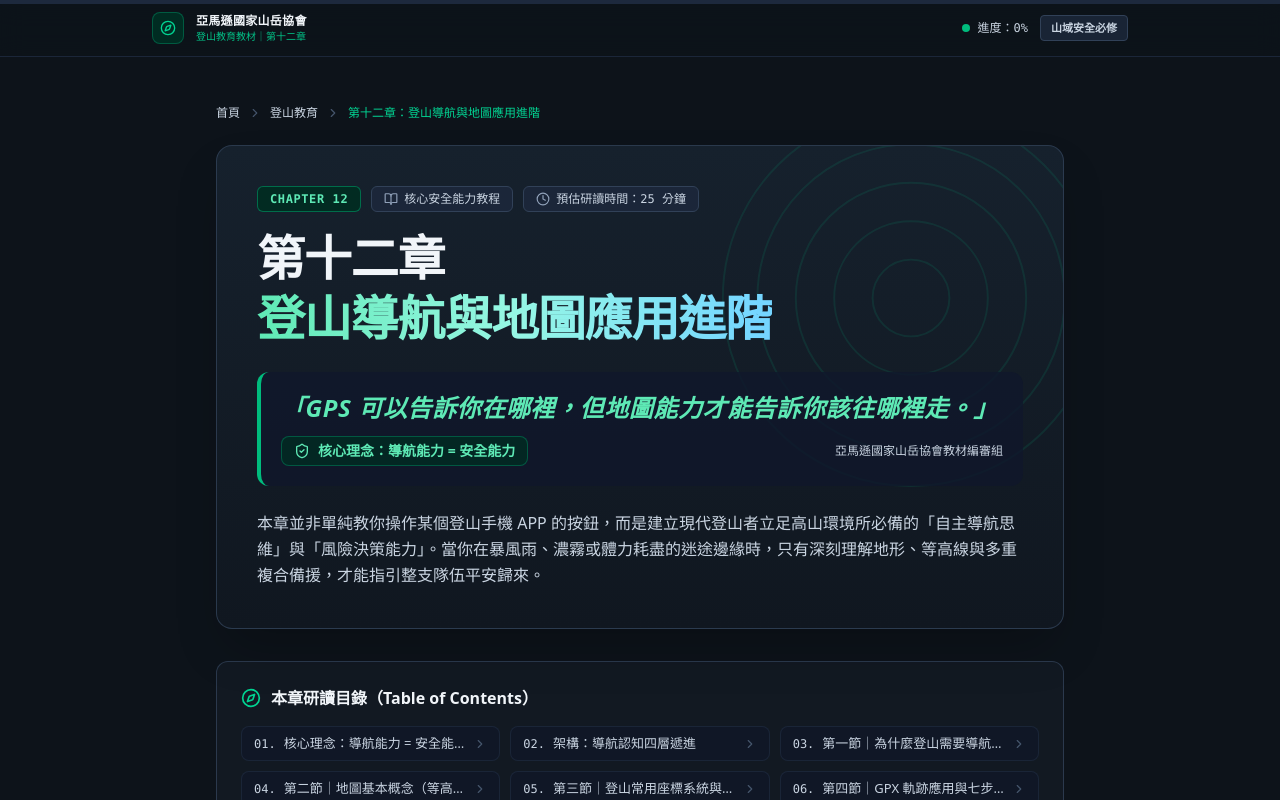
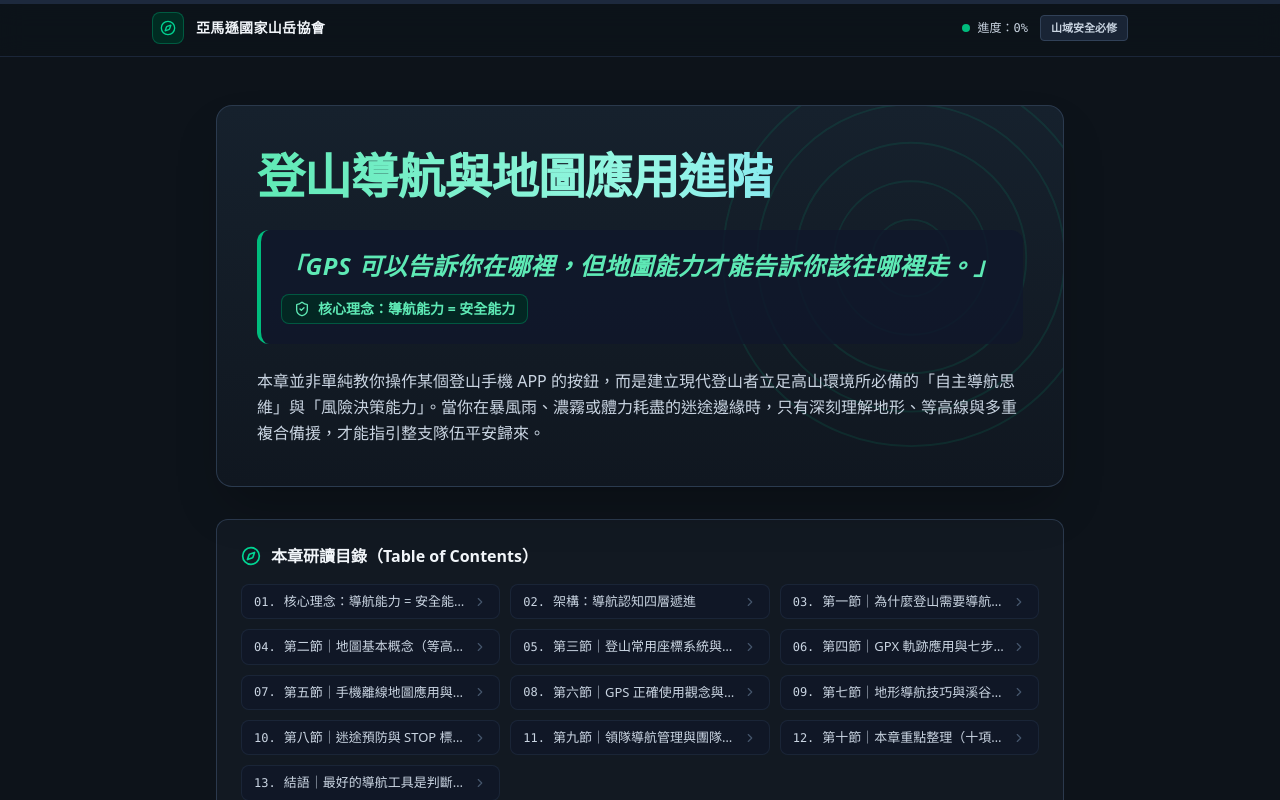
Before and after one commit to transfera920-cloud/AMAZON-GPX2, a React (Vite) app: page / in a window 1280 px wide. Shown: the top 800 px of the page. Built offline with nearby package versions, Linux system fonts and the light colour scheme.

Commit message:
refactor: update branding and simplify navigation
Update site titles, metadata, and header structure to streamline the UI. Remove chapter navigation links and consolidate branding elements for a cleaner look.

```diff
--- a/index.html
+++ b/index.html
@@ -3,25 +3,24 @@
   <head>
     <meta charset="UTF-8" />
     <meta name="viewport" content="width=device-width, initial-scale=1.0" />
-    <title>第十二章：登山導航與地圖應用進階 - 登山教育教材｜亞馬遜國家山岳協會</title>
-    <meta name="description" content="第十二章：登山導航與地圖應用進階。完整學習登山導航與地圖判讀，理解等高線、座標系統、GPS、GPX、離線地圖與 STOP 迷途處理原則，建立多元導航與山域安全判斷能力。" />
-    <meta name="keywords" content="登山導航, 登山地圖, 登山 GPS, GPX, GPX 軌跡, 離線地圖, 登山迷路, 登山迷途, 等高線, 登山指北針, 山岳導航, 登山安全, 登山地圖判讀, STOP原則" />
+    <title>登山導航與地圖應用進階｜等高線、GPS、GPX｜亞馬遜國家山岳協會</title>
+    <meta name="description" content="登山時如何用地圖、GPS 與 GPX 判斷自己在哪、該往哪走？介紹等高線與地形判讀、座標系統、離線地圖，以及迷途時的 STOP 原則。" />
     <meta name="author" content="亞馬遜國家山岳協會" />
-    <link rel="canonical" href="https://amazon-hike.com/intro" />
+    <link rel="canonical" href="https://chapter12.amazon-hike.com/" />
 
     <!-- Open Graph / Facebook -->
     <meta property="og:type" content="article" />
-    <meta property="og:url" content="https://amazon-hike.com/intro" />
-    <meta property="og:title" content="第十二章：登山導航與地圖應用進階 - 登山教育教材｜亞馬遜國家山岳協會" />
-    <meta property="og:description" content="第十二章：登山導航與地圖應用進階。完整學習登山導航與地圖判讀，理解等高線、座標系統、GPS、GPX、離線地圖與 STOP 迷途處理原則，建立多元導航與山域安全判斷能力。" />
-    <meta property="og:site_name" content="亞馬遜國家山岳協會 登山教育體系" />
+    <meta property="og:url" content="https://chapter12.amazon-hike.com/" />
+    <meta property="og:title" content="登山導航與地圖應用進階｜等高線、GPS、GPX｜亞馬遜國家山岳協會" />
+    <meta property="og:description" content="登山時如何用地圖、GPS 與 GPX 判斷自己在哪、該往哪走？介紹等高線與地形判讀、座標系統、離線地圖，以及迷途時的 STOP 原則。" />
+    <meta property="og:site_name" content="亞馬遜國家山岳協會" />
 
     <!-- Twitter Card -->
-    <meta name="twitter:card" content="summary_large_image" />
-    <meta name="twitter:title" content="第十二章：登山導航與地圖應用進階 - 登山教育教材｜亞馬遜國家山岳協會" />
-    <meta name="twitter:description" content="第十二章：登山導航與地圖應用進階。完整學習登山導航與地圖判讀，理解等高線、座標系統、GPS、GPX、離線地圖與 STOP 迷途處理原則，建立多元導航與山域安全判斷能力。" />
+    <meta name="twitter:card" content="summary" />
+    <meta name="twitter:title" content="登山導航與地圖應用進階｜等高線、GPS、GPX｜亞馬遜國家山岳協會" />
+    <meta name="twitter:description" content="登山時如何用地圖、GPS 與 GPX 判斷自己在哪、該往哪走？介紹等高線與地形判讀、座標系統、離線地圖，以及迷途時的 STOP 原則。" />
 
-    <!-- Google Fonts for Editorial Mountaineering Style -->
+    <!-- Google Fonts -->
     <link rel="preconnect" href="https://fonts.googleapis.com">
     <link rel="preconnect" href="https://fonts.gstatic.com" crossorigin>
     <link href="https://fonts.googleapis.com/css2?family=Noto+Sans+TC:wght@400;500;600;700;900&family=JetBrains+Mono:wght@400;500;600&display=swap" rel="stylesheet">
@@ -36,7 +35,6 @@
           "@id": "https://amazon-hike.com/#website",
           "url": "https://amazon-hike.com/",
           "name": "亞馬遜國家山岳協會",
-          "description": "國家登山教育與山域安全教材體系",
           "publisher": {
             "@id": "https://amazon-hike.com/#organization"
           }
@@ -49,30 +47,30 @@
         },
         {
           "@type": "WebPage",
-          "@id": "https://amazon-hike.com/intro#webpage",
-          "url": "https://amazon-hike.com/intro",
-          "name": "第十二章：登山導航與地圖應用進階 - 登山教育教材｜亞馬遜國家山岳協會",
-          "description": "第十二章：登山導航與地圖應用進階。完整學習登山導航與地圖判讀，理解等高線、座標系統、GPS、GPX、離線地圖與 STOP 迷途處理原則，建立多元導航與山域安全判斷能力。",
+          "@id": "https://chapter12.amazon-hike.com/#webpage",
+          "url": "https://chapter12.amazon-hike.com/",
+          "name": "登山導航與地圖應用進階｜等高線、GPS、GPX｜亞馬遜國家山岳協會",
+          "description": "登山時如何用地圖、GPS 與 GPX 判斷自己在哪、該往哪走？介紹等高線與地形判讀、座標系統、離線地圖，以及迷途時的 STOP 原則。",
           "isPartOf": {
             "@id": "https://amazon-hike.com/#website"
           },
           "breadcrumb": {
-            "@id": "https://amazon-hike.com/intro#breadcrumb"
+            "@id": "https://chapter12.amazon-hike.com/#breadcrumb"
           },
           "inLanguage": "zh-TW"
         },
         {
           "@type": "EducationalArticle",
-          "@id": "https://amazon-hike.com/intro#article",
+          "@id": "https://chapter12.amazon-hike.com/#article",
           "isPartOf": {
-            "@id": "https://amazon-hike.com/intro#webpage"
+            "@id": "https://chapter12.amazon-hike.com/#webpage"
           },
-          "headline": "第十二章：登山導航與地圖應用進階",
+          "headline": "登山導航與地圖應用進階",
           "alternativeHeadline": "GPS、GPX、離線地圖、等高線地形判讀與迷途處理原則",
-          "description": "第十二章：登山導航與地圖應用進階。完整學習登山導航與地圖判讀，理解等高線、座標系統、GPS、GPX、離線地圖與 STOP 迷途處理原則，建立多元導航與山域安全判斷能力。",
+          "description": "登山時如何用地圖、GPS 與 GPX 判斷自己在哪、該往哪走？介紹等高線與地形判讀、座標系統、離線地圖，以及迷途時的 STOP 原則。",
           "inLanguage": "zh-TW",
-          "mainEntityOfPage": "https://amazon-hike.com/intro",
-          "url": "https://amazon-hike.com/intro",
+          "mainEntityOfPage": "https://chapter12.amazon-hike.com/",
+          "url": "https://chapter12.amazon-hike.com/",
           "author": {
             "@type": "Organization",
             "@id": "https://amazon-hike.com/#organization",
@@ -97,7 +95,7 @@
         },
         {
           "@type": "BreadcrumbList",
-          "@id": "https://amazon-hike.com/intro#breadcrumb",
+          "@id": "https://chapter12.amazon-hike.com/#breadcrumb",
           "itemListElement": [
             {
               "@type": "ListItem",
@@ -108,44 +106,8 @@
             {
               "@type": "ListItem",
               "position": 2,
-              "name": "登山教育",
-              "item": "https://amazon-hike.com/intro"
-            },
-            {
-              "@type": "ListItem",
-              "position": 3,
-              "name": "第十二章：登山導航與地圖應用進階",
-              "item": "https://amazon-hike.com/intro"
-            }
-          ]
-        },
-        {
-          "@type": "FAQPage",
-          "@id": "https://amazon-hike.com/intro#faq",
-          "mainEntity": [
-            {
-              "@type": "Question",
-              "name": "有了手機離線地圖與 GPX 軌跡，登山還會迷路嗎？",
-              "acceptedAnswer": {
-                "@type": "Answer",
-                "text": "會。GPX 只是別人的行進歷史軌跡，並非絕對通行的真理。手機可能會耗電、故障、因峽谷多路徑效應定位漂移，且無法代替人眼判讀前方崩塌、斷崖或溪谷暴漲。真正的導航必須是 GPS、地形判讀與地圖交叉驗證。"
-              }
-            },
-            {
-              "@type": "Question",
-              "name": "登山迷路時應該沿著溪流往下走嗎？",
-              "acceptedAnswer": {
-                "@type": "Answer",
-                "text": "絕對不可盲目沿溪流下切！台灣山區溪谷地形極度險峻，充斥瀑布、深潭、垂直峭壁、落石坍方與暴漲風險，往往下切後進退兩難導致失溫或墜崖。迷途應遵守 STOP 原則，優先原路退回最後確認點或在稜線避風處就地避難待援。"
-              }
-            },
-            {
-              "@type": "Question",
-              "name": "等高線密集與稀疏代表什麼意義？",
-              "acceptedAnswer": {
-                "@type": "Answer",
-                "text": "等高線是連接相同海拔高度的閉合曲線。水平距離內等高線越密集，代表高度變化越劇烈、坡度越陡峭；等高線越稀疏，代表高度變化平緩、坡度較平整。"
-              }
+              "name": "登山導航與地圖應用進階",
+              "item": "https://chapter12.amazon-hike.com/"
             }
           ]
         }
--- a/metadata.json
+++ b/metadata.json
@@ -1,6 +1,6 @@
 {
-  "name": "第十二章：登山導航與地圖應用進階 - 登山教育教材｜亞馬遜國家山岳協會",
-  "description": "第十二章：登山導航與地圖應用進階。完整學習登山導航與地圖判讀，理解等高線、座標系統、GPS、GPX、離線地圖與 STOP 迷途處理原則，建立多元導航與山域安全判斷能力。",
+  "name": "登山導航與地圖應用進階｜等高線、GPS、GPX｜亞馬遜國家山岳協會",
+  "description": "登山時如何用地圖、GPS 與 GPX 判斷自己在哪、該往哪走？介紹等高線與地形判讀、座標系統、離線地圖，以及迷途時的 STOP 原則。",
   "requestFramePermissions": [],
   "majorCapabilities": [
     "MAJOR_CAPABILITY_SERVER_SIDE_GEMINI_API"
--- a/src/App.tsx
+++ b/src/App.tsx
@@ -72,14 +72,9 @@ export default function App() {
             <div className="flex h-8 w-8 items-center justify-center rounded-lg bg-emerald-950 border border-emerald-700/60 text-emerald-400 group-hover:border-emerald-500 transition-colors">
               <Compass className="h-4 w-4 animate-spin-slow" />
             </div>
-            <div className="flex flex-col">
-              <span className="text-xs font-bold text-slate-100 tracking-wide group-hover:text-emerald-300 transition-colors">
-                亞馬遜國家山岳協會
-              </span>
-              <span className="text-[10px] text-emerald-400/90 font-mono">
-                登山教育教材｜第十二章
-              </span>
-            </div>
+            <span className="text-sm font-bold text-slate-100 tracking-wide group-hover:text-emerald-300 transition-colors">
+              亞馬遜國家山岳協會
+            </span>
           </a>
 
           <div className="flex items-center gap-3">
@@ -96,15 +91,6 @@ export default function App() {
 
       {/* Main Container */}
       <main className="max-w-4xl mx-auto px-4 sm:px-6 pt-8 sm:pt-12">
-        {/* Breadcrumb Navigation */}
-        <nav aria-label="麵包屑導航" className="mb-6 flex items-center gap-2 text-xs text-slate-300 font-mono">
-          <a href="https://amazon-hike.com/" className="hover:text-emerald-400 transition-colors">首頁</a>
-          <ChevronRight className="h-3.5 w-3.5 text-slate-600" />
-          <a href="https://amazon-hike.com/intro" className="hover:text-emerald-400 transition-colors">登山教育</a>
-          <ChevronRight className="h-3.5 w-3.5 text-slate-600" />
-          <span className="text-emerald-400 font-medium">第十二章：登山導航與地圖應用進階</span>
-        </nav>
-
         {/* ================================================== */}
         {/* 1. CHAPTER HERO */}
         {/* ================================================== */}
@@ -121,23 +107,8 @@ export default function App() {
           </div>
 
           <div className="relative z-10">
-            <div className="flex flex-wrap items-center gap-2.5 mb-4">
-              <span className="rounded-md bg-emerald-950/90 border border-emerald-600/60 px-3 py-1 text-xs font-mono font-bold text-emerald-300 tracking-wider">
-                CHAPTER 12
-              </span>
-              <span className="rounded-md bg-slate-800/80 border border-slate-700 px-3 py-1 text-xs text-slate-300 flex items-center gap-1.5">
-                <BookOpen className="h-3.5 w-3.5 text-slate-400" /> 核心安全能力教程
-              </span>
-              <span className="rounded-md bg-slate-800/80 border border-slate-700 px-3 py-1 text-xs text-slate-300 flex items-center gap-1.5 font-mono">
-                <Clock className="h-3.5 w-3.5 text-slate-400" /> 預估研讀時間：25 分鐘
-              </span>
-            </div>
-
-            <h1 className="text-3xl sm:text-5xl font-black text-slate-100 tracking-tight leading-tight">
-              第十二章<br />
-              <span className="text-transparent bg-clip-text bg-gradient-to-r from-emerald-300 via-teal-200 to-sky-300">
-                登山導航與地圖應用進階
-              </span>
+            <h1 className="text-3xl sm:text-5xl font-black tracking-tight leading-tight text-transparent bg-clip-text bg-gradient-to-r from-emerald-300 via-teal-200 to-sky-300">
+              登山導航與地圖應用進階
             </h1>
 
             {/* Core Golden Rule Quote */}
@@ -150,7 +121,6 @@ export default function App() {
                   <ShieldCheck className="h-4 w-4" />
                   <span>核心理念：導航能力 = 安全能力</span>
                 </div>
-                <span className="text-xs text-slate-300">亞馬遜國家山岳協會教材編審組</span>
               </div>
             </div>
 
--- a/src/components/ChapterNavFooter.tsx
+++ b/src/components/ChapterNavFooter.tsx
@@ -1,78 +1,22 @@
 import React from 'react';
-import { ArrowLeft, ArrowRight, ShieldAlert, BookOpen, ExternalLink } from 'lucide-react';
+import { ShieldAlert, Compass } from 'lucide-react';
 
 export const ChapterNavFooter: React.FC = () => {
   return (
     <div className="mt-16 border-t border-slate-800 pt-10">
-      {/* Previous / Next Chapter Navigation */}
-      <div className="grid grid-cols-1 sm:grid-cols-2 gap-4 mb-12">
-        <div
-          id="nav-prev-chapter"
-          className="rounded-xl border border-slate-800 bg-[#121922] p-5 hover:border-slate-700 transition-all flex flex-col justify-between"
-        >
-          <div>
-            <span className="flex items-center gap-1.5 text-xs font-semibold text-slate-300 mb-1">
-              <ArrowLeft className="h-3.5 w-3.5" /> 上一章（Chapter 11）
-            </span>
-            <h4 className="text-base font-bold text-slate-100">
-              第十一章：山域氣候判讀、雲形預警與高山風雨風險因應
-            </h4>
-            <p className="text-xs text-slate-300 mt-2 line-clamp-2">
-              理解鋒面、高氣壓、焚風與午後熱對流之微氣候形成機制，掌握失溫與雷擊防範要點。
-            </p>
-          </div>
-          <div className="mt-4 pt-3 border-t border-slate-800/60 flex items-center justify-between text-xs text-slate-300 font-mono">
-            <span>核心安全課綱</span>
-            <span className="text-slate-300">已完讀</span>
-          </div>
-        </div>
-
-        <div
-          id="nav-next-chapter"
-          className="rounded-xl border border-emerald-800/40 bg-[#0f1b1c] p-5 hover:border-emerald-600/60 transition-all flex flex-col justify-between"
-        >
-          <div>
-            <span className="flex items-center gap-1.5 text-xs font-semibold text-emerald-400 mb-1">
-              下一章（Chapter 13） <ArrowRight className="h-3.5 w-3.5" />
-            </span>
-            <h4 className="text-base font-bold text-slate-100">
-              第十三章：高山野外急救、創傷搬運與緊急露宿避難處置
-            </h4>
-            <p className="text-xs text-slate-300 mt-2 line-clamp-2">
-              高海拔肺水腫、腦水腫判別處置，利用隨身裝備搭設緊急庇護所，確保迷途待援之存活率。
-            </p>
-          </div>
-          <div className="mt-4 pt-3 border-t border-emerald-900/40 flex items-center justify-between text-xs text-emerald-400 font-mono">
-            <span>核心安全課綱</span>
-            <span className="font-bold">接續研讀 ➔</span>
-          </div>
-        </div>
-      </div>
-
       {/* Association Authority & Educational Declaration */}
       <footer className="rounded-2xl border border-slate-800/80 bg-[#0d131a] p-6 sm:p-8 text-xs text-slate-300">
-        <div className="flex flex-col md:flex-row items-start md:items-center justify-between gap-6 border-b border-slate-800 pb-6">
-          <div>
-            <a
-              href="https://amazon-hike.com/"
-              className="inline-flex items-center gap-2 text-slate-100 font-black text-base tracking-wide hover:text-emerald-400 transition-colors"
-            >
-              <BookOpen className="h-5 w-5 text-emerald-400" />
-              <span>亞馬遜國家山岳協會｜國家登山教育與山域安全教材體系</span>
-            </a>
-            <p className="text-slate-300 mt-1">
-              本教材由亞馬遜國家山岳協會教材編審委員會嚴格制定，旨在提升國人自主登山安全素養與野外生存決策能力。
-            </p>
-          </div>
-
-          <div className="flex flex-wrap items-center gap-2">
-            <span className="rounded bg-slate-800 px-2.5 py-1 text-slate-300 font-mono text-[11px]">
-              版本：2026 增訂版（第十二章）
-            </span>
-            <span className="rounded bg-emerald-950 px-2.5 py-1 text-emerald-400 font-mono text-[11px] border border-emerald-800/60">
-              課程代碼：MTA-NAV-201
-            </span>
-          </div>
+        <div className="flex flex-col items-center justify-center text-center gap-4 border-b border-slate-800 pb-6">
+          <a
+            href="https://amazon-hike.com/"
+            className="inline-flex items-center justify-center gap-2.5 text-slate-100 font-bold text-base tracking-wide hover:text-emerald-400 transition-colors"
+            title="亞馬遜國家山岳協會"
+          >
+            <div className="flex h-7 w-7 items-center justify-center rounded-lg bg-emerald-950 border border-emerald-700/60 text-emerald-400">
+              <Compass className="h-4 w-4" />
+            </div>
+            <span>亞馬遜國家山岳協會</span>
+          </a>
         </div>
 
         {/* Safety & Emergency Callout */}
@@ -80,7 +24,7 @@ export const ChapterNavFooter: React.FC = () => {
           <div className="flex items-start gap-3">
             <ShieldAlert className="h-5 w-5 text-rose-400 flex-shrink-0 mt-0.5" />
             <div className="text-xs sm:text-[13px] text-slate-300 space-y-1">
-              <h5 className="font-bold text-rose-300">山域安全與求救應急須知：</h5>
+              <p className="font-bold text-rose-300">山域安全與求救應急須知：</p>
               <p className="leading-relaxed">
                 高山環境氣候瞬息萬變，任何電子產品皆有失效風險。本教材內容為登山安全防禦思維之建立，絕不可取代實際山野實作與經驗累積。
                 在台灣山區若遭遇緊急狀況且手機無收訊，<strong>請使用手機直接撥打「112」國際緊急求救專線</strong>（只要有任何一家電信業者訊號即可接通搜救總機），並清楚報出「經緯度座標」、「大地基準」、「最後確認時間」與「目前人員狀況」。
@@ -89,17 +33,10 @@ export const ChapterNavFooter: React.FC = () => {
           </div>
         </div>
 
-        {/* Footer Legal & Copyright */}
-        <div className="flex flex-col sm:flex-row items-center justify-between gap-4 text-slate-300 text-[11px]">
+        {/* Footer Legal & Copyright - Centered */}
+        <div className="flex items-center justify-center text-center text-slate-300 text-[11px]">
           <div>
-            © 2026 亞馬遜國家山岳協會 (Amazon National Mountaineering Association). All rights reserved.
-          </div>
-          <div className="flex items-center gap-4">
-            <span>無痕山林 (Leave No Trace)</span>
-            <span>•</span>
-            <span>安全自主負責</span>
-            <span>•</span>
-            <span>守護台灣山林</span>
+            © 2026 <a href="https://amazon-hike.com/" className="hover:text-emerald-400 transition-colors font-medium">亞馬遜國家山岳協會</a> (Amazon Alpine Association). All rights reserved.
           </div>
         </div>
       </footer>
--- a/src/components/KeyTakeaways.tsx
+++ b/src/components/KeyTakeaways.tsx
@@ -74,9 +74,9 @@ export const KeyTakeaways: React.FC = () => {
           </span>
           <span className="h-px flex-1 bg-slate-700/60"></span>
         </div>
-        <h3 className="text-xl sm:text-2xl font-black text-slate-100 mt-1">
+        <h2 className="text-xl sm:text-2xl font-black text-slate-100 mt-1">
           第十節｜本章核心重點整理：登山導航十項核心法則
-        </h3>
+        </h2>
         <p className="text-sm text-slate-300 mt-1">
           將十項安全心法內化為登山本能反射。每一次入山，都是這十項原則的實踐檢驗。
         </p>
@@ -95,9 +95,9 @@ export const KeyTakeaways: React.FC = () => {
               </div>
               <div className="flex-1">
                 <div className="flex flex-wrap items-baseline gap-2">
-                  <h4 className="text-base font-bold text-slate-100 group-hover:text-emerald-300 transition-colors">
+                  <h3 className="text-base font-bold text-slate-100 group-hover:text-emerald-300 transition-colors">
                     {item.title}
-                  </h4>
+                  </h3>
                 </div>
                 <div className="mt-1 inline-block text-xs font-semibold text-amber-300 bg-amber-950/40 px-2 py-0.5 rounded border border-amber-800/40">
                   ▍{item.coreRule}
--- a/src/components/QuickToc.tsx
+++ b/src/components/QuickToc.tsx
@@ -33,7 +33,7 @@ export const QuickToc: React.FC = () => {
       <div className="flex items-center justify-between">
         <div className="flex items-center gap-2.5 text-emerald-400">
           <Compass className="h-5 w-5" />
-          <h3 className="text-base font-bold text-slate-100">本章研讀目錄（Table of Contents）</h3>
+          <p className="text-base font-bold text-slate-100">本章研讀目錄（Table of Contents）</p>
         </div>
         <button
           type="button"
```
Also changed, not shown: public/robots.txt, 1 other file (tests, documents, lock files or other folders).
